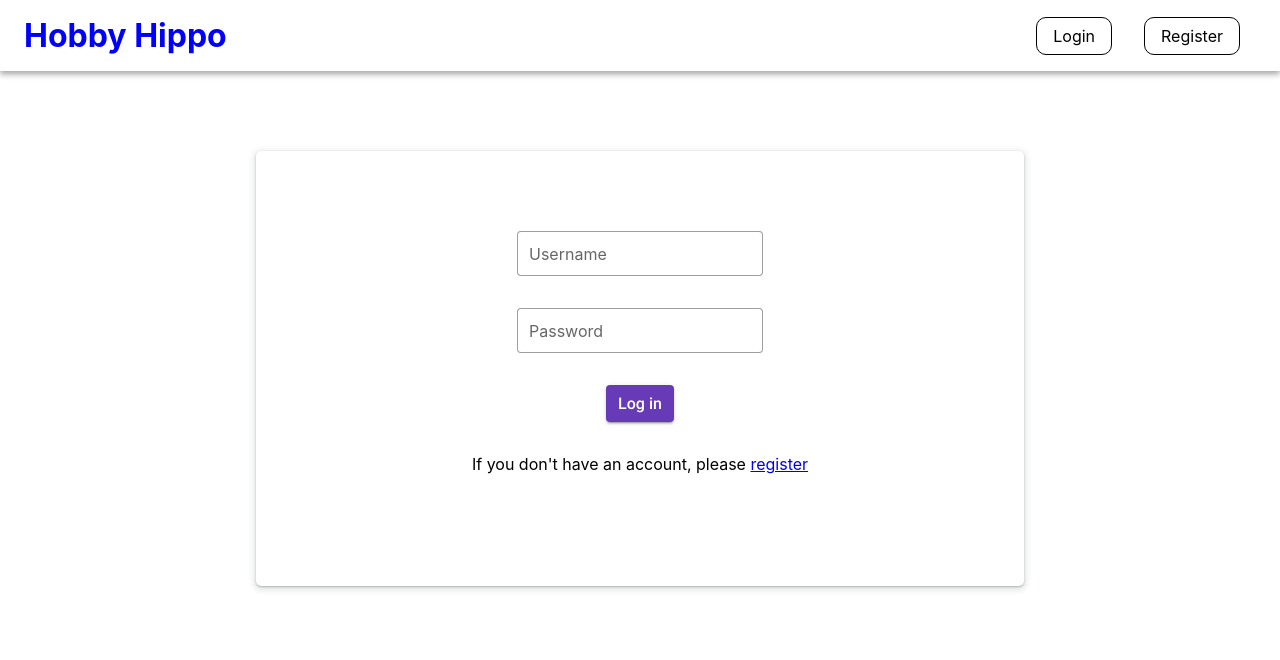
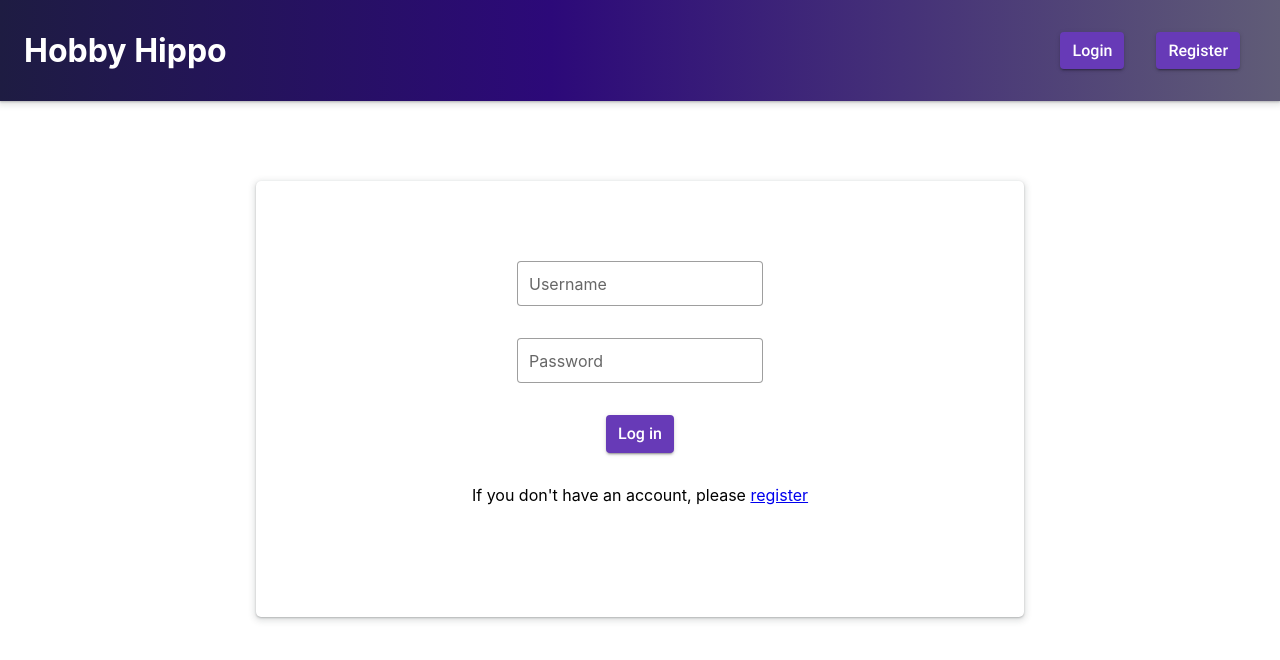
Before and after one commit to matildisnil/saltFinalProjectFrontend, a React (Create React App) app in the folder client/: page / in a window 1280 px wide. Shown: the top 660 px of the page. Built offline with nearby package versions, Linux system fonts and the light colour scheme; no server answers.

Commit message:
more styling, last changes on eventcard.js

```diff
--- a/client/src/components/EventCard/EventCard.css
+++ b/client/src/components/EventCard/EventCard.css
@@ -6,5 +6,8 @@
     width: 90%;
     margin: 0.5em auto;
     padding: 1em;
-    background-color: rgba(95, 158, 160, 0.471);
 }
+
+.eventcard__button {
+  margin: 0 2em;
+}
--- a/client/src/components/EventCard/EventCard.js
+++ b/client/src/components/EventCard/EventCard.js
@@ -3,6 +3,9 @@ import "./EventCard.css";
 import REACT_APP_PATH_TO_SERVER from '../../environment';
 import UpdateEvent from '../UpdateEvent/UpdateEvent';
 import { useState } from 'react';
+import { Button } from 'primereact/button';
+import { Card } from 'primereact/card';
+
 
 const EventCard = ({ hobbyName, eventName, eventDescription, eventTime, eventLocation, creator, id, loggedIn }) => {
 
@@ -36,21 +39,43 @@ const EventCard = ({ hobbyName, eventName, eventDescription, eventTime, eventLoc
     setToggleUpdate(true);
   };
 
+  // new stuff
+  const footer = (
+      <span>
+
+{loggedIn === creator ? <>
+       <Button onClick={deleteEvent} style={{marginRight: '.25em'}} >Delete event</Button>
+       <Button onClick={showUpdate} >Edit</Button>
+     </> : ''}
+     {!toggleUpdate ? '' : <UpdateEvent toggleUpdate={toggleUpdate} setToggleUpdate={setToggleUpdate} eventObj={eventObj} /> }
+      </span>
+  );
+
   return (
-    <div className="eventcard">
-     <h3>{eventName}</h3>
-     <p>Description: {eventDescription}</p>
+
+    <Card className="eventcard" title={eventName} subTitle={eventDescription} style={{ width: '87%' }} footer={footer}>
+    {/* <p className="m-0" style={{lineHeight: '1.5'}}></p> */}
      <p>When: {eventTime}</p>
      <p>Location: {eventLocation}</p>
      <p>{hobbyName}</p>
      <p>{creator}</p>
-     {loggedIn === creator ? <>
-       <button onClick={deleteEvent} >Delete event</button>
-       <button onClick={showUpdate}>Edit</button>
-     </> : ''}
-     {!toggleUpdate ? '' : <UpdateEvent toggleUpdate={toggleUpdate} setToggleUpdate={setToggleUpdate} eventObj={eventObj} /> }
-    </div>
+    </Card>
+
+    // <div className="eventcard">
+    //  <h3>{eventName}</h3>
+    //  <p>Description: {eventDescription}</p>
+    //  <p>When: {eventTime}</p>
+    //  <p>Location: {eventLocation}</p>
+    //  <p>{hobbyName}</p>
+    //  <p>{creator}</p>
+    //  {loggedIn === creator ? <>
+    //    <button onClick={deleteEvent} >Delete event</button>
+    //    <button onClick={showUpdate}>Edit</button>
+    //  </> : ''}
+    //  {!toggleUpdate ? '' : <UpdateEvent toggleUpdate={toggleUpdate} setToggleUpdate={setToggleUpdate} eventObj={eventObj} /> }
+    // </div>
   )
+
 };
 
 export default EventCard;
--- a/client/src/components/Header/Header.css
+++ b/client/src/components/Header/Header.css
@@ -1,3 +1,3 @@
 .header {
-    color: blue;
+    color: white;
 }
--- a/client/src/components/HobbyCard/HobbyCard.css
+++ b/client/src/components/HobbyCard/HobbyCard.css
@@ -1,4 +1,4 @@
-.hobby {
+/* .hobby {
   display:flex;
   flex-direction: column;
   align-items: center;
@@ -16,4 +16,10 @@
 
 .hobby h3 {
   margin-top: 2em;
+} */
+
+.hobbycard {
+  text-decoration: none;
+  margin: 1em;
+  width: '10em';
 }
--- a/client/src/components/HobbyCard/HobbyCard.js
+++ b/client/src/components/HobbyCard/HobbyCard.js
@@ -1,18 +1,21 @@
 import React from 'react';
 import "./HobbyCard.css";
 import { Link } from 'react-router-dom';
+
+import { Card } from 'primereact/card';
 
 const HobbyCard = ({ hobbyname, hobbydescription }) => {
 
   const hobbypage = hobbyname.toLowerCase();
 
+  // new stuff
+  const header = (
+    <img alt="Card" src="https://picsum.photos/800" onError={(e) => e.target.src='https://www.primefaces.org/wp-content/uploads/2020/05/placeholder.png'} />
+);
+
   return (
-
-    <Link to={hobbypage}  >
-    <div className="hobby">
-      <img src="https://picsum.photos/75"/>
-      <h3 >{hobbyname}</h3>
-    </div>
+    <Link className="hobbycard" to={hobbypage}  >
+      <Card title={hobbyname}  style={{ width: '15em' }} header={header} />
     </Link>
   )
 }
@@ -20,5 +23,4 @@ const HobbyCard = ({ hobbyname, hobbydescription }) => {
 export default HobbyCard
 
 // state={{ data: data }}
-
 // state={{hobbyname:hobbyname}}
--- a/client/src/components/HobbyPage/HobbyPage.css
+++ b/client/src/components/HobbyPage/HobbyPage.css
@@ -15,3 +15,7 @@
 .hobby-page-header__add-event:hover {
     cursor: pointer;
 }
+
+.backbutton {
+  text-decoration: none;
+}
--- a/client/src/components/HobbyPage/HobbyPage.js
+++ b/client/src/components/HobbyPage/HobbyPage.js
@@ -50,7 +50,9 @@ const HobbyPage = ({ loggedIn }) => {
     return (
       <>
         <div className='hobby-page-header'>
-        <Link to='../hobbies'>Back</Link>
+        <Link className='backbutton' to='../hobbies'>
+          <Button label="Back" className="p-button-text" />
+        </Link>
           <h1>{hobby ? hobby.hobbyname : fetchStatus}</h1>
           <p>{hobby ? hobby.hobbydescription : ''}</p>
           {/* <div className='hobby-page-header__add-event' onClick={showForm}>Add new Event</div> */}
@@ -61,7 +63,9 @@ const HobbyPage = ({ loggedIn }) => {
           {/* <div className='hobby-page-header__add-event' onClick={showForm}>{toggle ? <AddEvent toggle={toggle} setToggle={setToggle} hobbyName={hobby.hobbyname} /> : 'Add new event'}</div> */}
         </div>
         {hobby ? <EventBoard hobbyName={hobby.hobbyname} loggedIn={loggedIn}/> : ''}
-        <Link to='../hobbies'>Back</Link>
+        <Link className='backbutton' to='../hobbies'>
+          <Button label="Back" className="p-button-text" />
+        </Link>
       </>
   )
 };
--- a/client/src/components/Navbar/Navbar.css
+++ b/client/src/components/Navbar/Navbar.css
@@ -4,14 +4,16 @@
     align-items: center;
     padding: 1em 1.5em;
     margin-bottom: 3em;
-    box-shadow: rgba(0, 0, 0, 0.16) 0px 3px 6px, rgba(0, 0, 0, 0.23) 0px 3px 6px;
+    box-shadow: rgba(60, 64, 67, 0.3) 0px 1px 2px 0px, rgba(60, 64, 67, 0.15) 0px 2px 6px 2px;
+    background: rgb(30,28,66);
+    background: linear-gradient(90deg, rgba(30,28,66,1) 0%, rgba(44,9,121,1) 43%, rgba(96,92,119,1) 100%);
 }
 
 .navbar__element {
-    padding: 0.5em 1em;
+    /* padding: 0.5em 1em;
     border: 1px solid black;
     border-radius: 10px;
     color: black;
-    margin: 0 1em;
+    margin: 0 1em; */
     text-decoration: none;
 }
--- a/client/src/components/Navbar/Navbar.js
+++ b/client/src/components/Navbar/Navbar.js
@@ -1,6 +1,7 @@
 import { Link } from 'react-router-dom';
 import "./Navbar.css";
 import REACT_APP_PATH_TO_SERVER from '../../environment'
+import { Button } from 'primereact/button';
 
 const Navbar = ({ loggedIn, changeLoginStateCB }) => {
 
@@ -20,13 +21,21 @@ const Navbar = ({ loggedIn, changeLoginStateCB }) => {
         <h1>Hobby Hippo</h1>
         { loggedIn ?
           <div>
-            <Link className='navbar__element' to='./hobbies'>Hobbies</Link>
-            <Link onClick={clickedLogout} className='navbar__element' to='/'>Logout</Link>
+            <Link className='navbar__element' to='./hobbies'>
+              <Button label="Hobbies" className="p-button-raised" />
+            </Link>
+            <Link onClick={clickedLogout} className='navbar__element' to='/'>
+              <Button label="Logout" className="p-button-raised" />
+            </Link>
           </div>
           :
           <div>
-          <Link className='navbar__element' to='/'>Login</Link>
-          <Link className='navbar__element' to='./register'>Register</Link>
+          <Link className='navbar__element' to='/'>
+            <Button label="Login" className="p-button-raised" />
+          </Link>
+          <Link className='navbar__element' to='./register'>
+            <Button label="Register" className="p-button-raised" />
+          </Link>
         </div>
         }
         </div>
```
